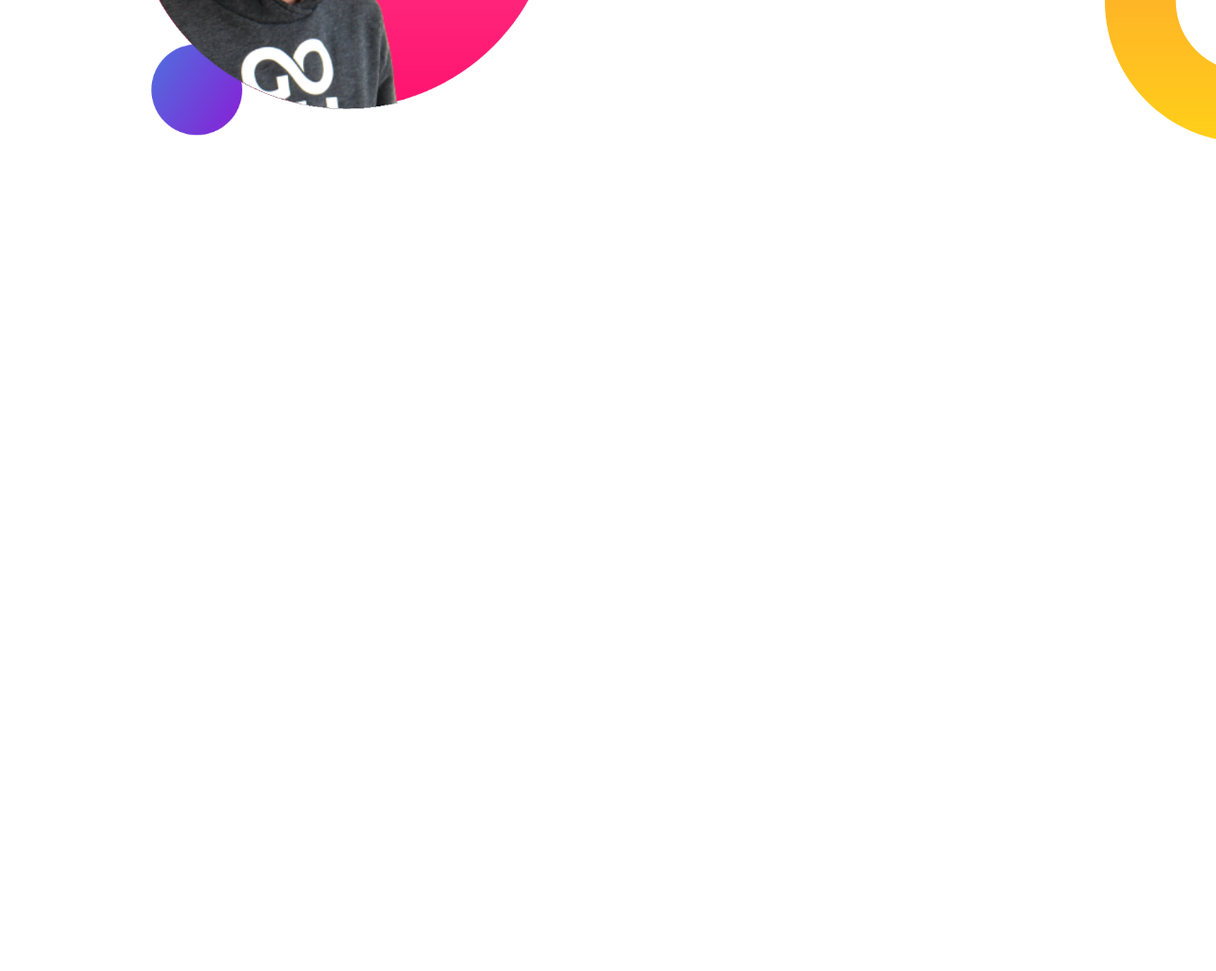
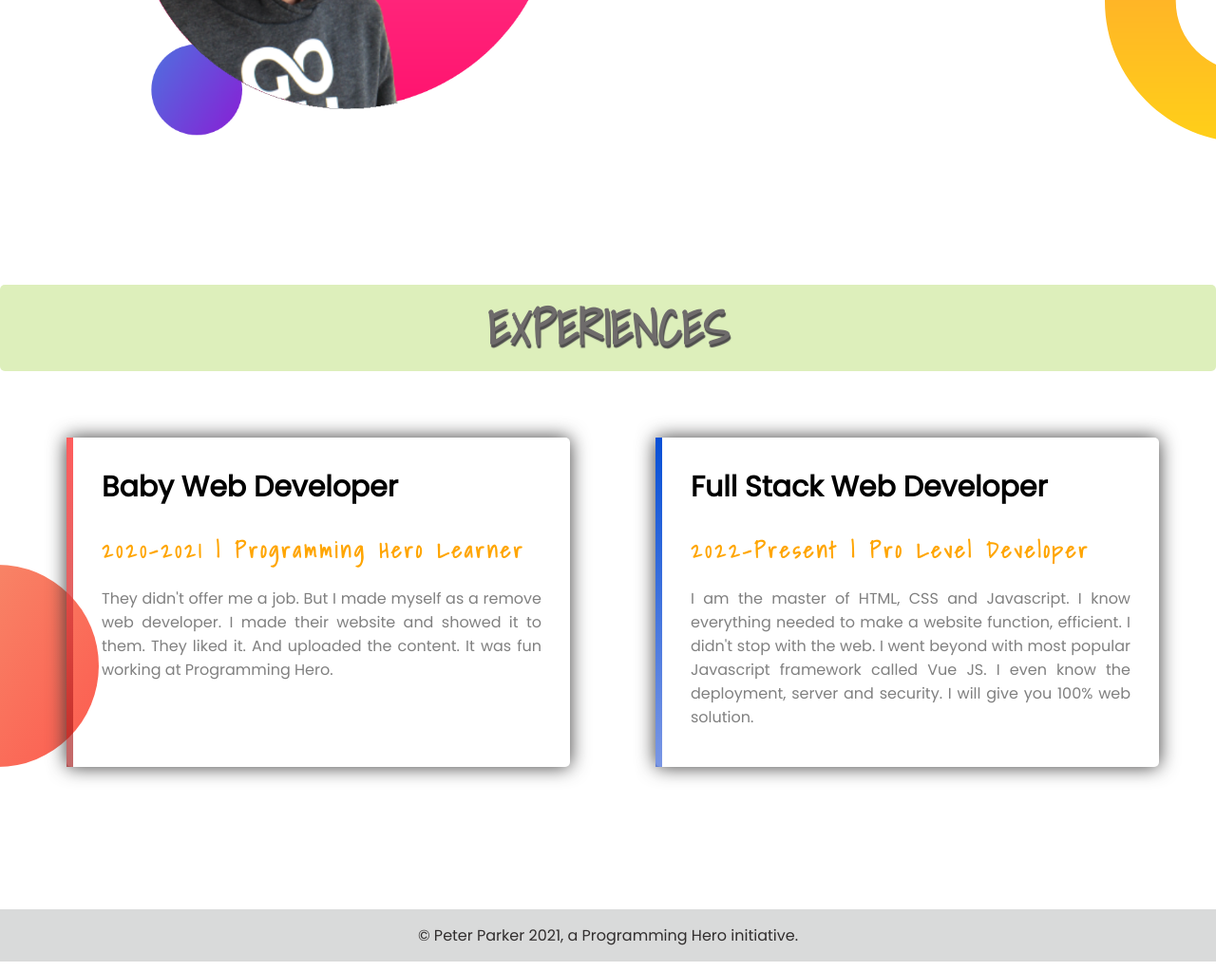
Before and after one commit to dev-shovon13/portfolio-practice, a plain HTML site: page index.html in a window 1280 px wide. Shown: the part 1021-2044 px from the top of the page at 95% size. Before the commit the page ends 1321 px from the top, so only its background shows below. Drawn offline with Linux system fonts and the light colour scheme.

Commit message:
project final

```diff
--- a/index.html
+++ b/index.html
@@ -14,7 +14,7 @@
             <h1 class="svn-world"><span class="name-mark">Shovon's</span>  World</h1>
             <h3>Build Climber and Train Stopper</h3>
             <p>You might saw me jumping, climbing buildings, and stopping trains. But nobody pays me a dime for that work. That's why I am learning and mastering web development. I will not stop until I become the Web Development Hero.</p>
-            <a class="btn" target="_blank" href="#">hire me</a>
+            <a class="btn" target="_blank" href="https://github.com/dev-shovon13">hire me</a>
         </div>
         <div class="equal-width">
             <img src="images/my-bg.png" alt="">
@@ -28,10 +28,28 @@
            <h2>Dream Big</h2>
             <h3>Become a web developer</h3>
             <p>I already learned the basic HTML and CSS. I can build any simple website. I can even teach my grandma how to make simple website. My goal is to build 3 websites and learn advanced topics.</p>
-            <a class="btn" target="_blank" href="#">download resume</a>
+            <a class="btn" target="_blank" href="https://github.com/dev-shovon13">download resume</a>
         </div>
 
     </section>
+    <section class="experience-section">
+        <h1 class="exp-text">Experiences</h1>
+        <div class="flex-cls">
+            <div class="equal-width set-pad border-1">
+                <h3>Baby Web Developer</h3>
+                <h4 class="exp-mark">2020-2021 | Programming Hero Learner</h4>
+                <p>They didn't offer me a job. But I made myself as a remove web developer. I made their website and showed it to them. They liked it. And uploaded the content. It was fun working at Programming Hero.</p>
+            </div>
+            <div class="equal-width set-pad border-2">
+                <h3>Full Stack Web Developer</h3>
+                <h4 class="exp-mark">2022-Present | Pro Level Developer</h4>
+                <p>I am the master of HTML, CSS and Javascript. I know everything needed to make a website function, efficient. I didn't stop with the web. I went beyond with most popular Javascript framework called Vue JS. I even know the deployment, server and security. I will give you 100% web solution.</p>
+            </div>
+        </div>
+    </section>
+    <footer>
+        <p>© Peter Parker 2021, a Programming Hero initiative.</p>
+    </footer>
 
 </body>
 </html>
--- a/style.css
+++ b/style.css
@@ -1,5 +1,5 @@
 
-@import url('https://fonts.googleapis.com/css2?family=Lobster&family=Poppins&family=Shadows+Into+Light&display=swap');
+@import url('https://fonts.googleapis.com/css2?family=Lobster&family=Poppins&family=Satisfy&family=Shadows+Into+Light&display=swap');
 
 *{
     margin: 0;
@@ -39,6 +39,9 @@ body{
 h1{
     font-size: 50px;
 }
+p{
+    text-align: justify;
+}
 .equal-width{
     width: 50%;
     margin-left: 90px;
@@ -72,3 +75,66 @@ h2{
     font-size: 40px;
     margin-bottom: 30px;
 }
+h3{
+    font-size: 30px;
+    margin-bottom: 25px;
+    margin-top: 20px;
+}
+.experience-section{
+   background-image: url(images/exp-bg.png);
+    background-repeat: no-repeat;
+    background-position: bottom left;
+}
+.exp-text{
+   font-family:  'Shadows Into Light', cursive;
+   text-transform: uppercase;
+   color: rgb(110, 107, 107);
+   text-align: center;
+   text-shadow: 1px 3px 1px rgb(78 77 77);
+   background: rgba(153, 205, 50, 0.329);
+   padding: 5px;
+   border-radius: 5px;
+   margin-bottom: 70px;
+}
+.exp-mark{
+    font-family: 'Shadows Into Light', cursive;
+    color: orange;
+    font-size: 23px;
+    letter-spacing: 3px;
+}
+.set-pad{
+    padding: 10px 30px;
+    margin-right: 60px;
+    box-shadow: 0px 0px 20px 0px rgb(58, 57, 57);
+    border-radius: 5px;
+}
+.set-pad:first-child{
+    margin-right: 0px !important;
+    margin-left: 70px !important;
+}
+.border-1{
+    border-left: 7px solid;
+    border-image:
+    linear-gradient(
+      to bottom,
+      rgb(255, 93, 93),
+      rgba(153, 8, 8, 0.603)
+    )1 100%;
+}
+.border-2{
+    border-left: 7px solid;
+    border-image:
+    linear-gradient(
+      to bottom,
+      rgb(6, 79, 214),
+      rgba(35, 82, 211, 0.603)
+    )1 100%;
+}
+footer p{
+    margin-top: 150px;
+    margin-bottom: 10px;
+    text-align: center;
+    color:rgb(49, 46, 46);
+    background:rgba(96, 101, 102, 0.24);
+    padding: 15px;
+}
```
